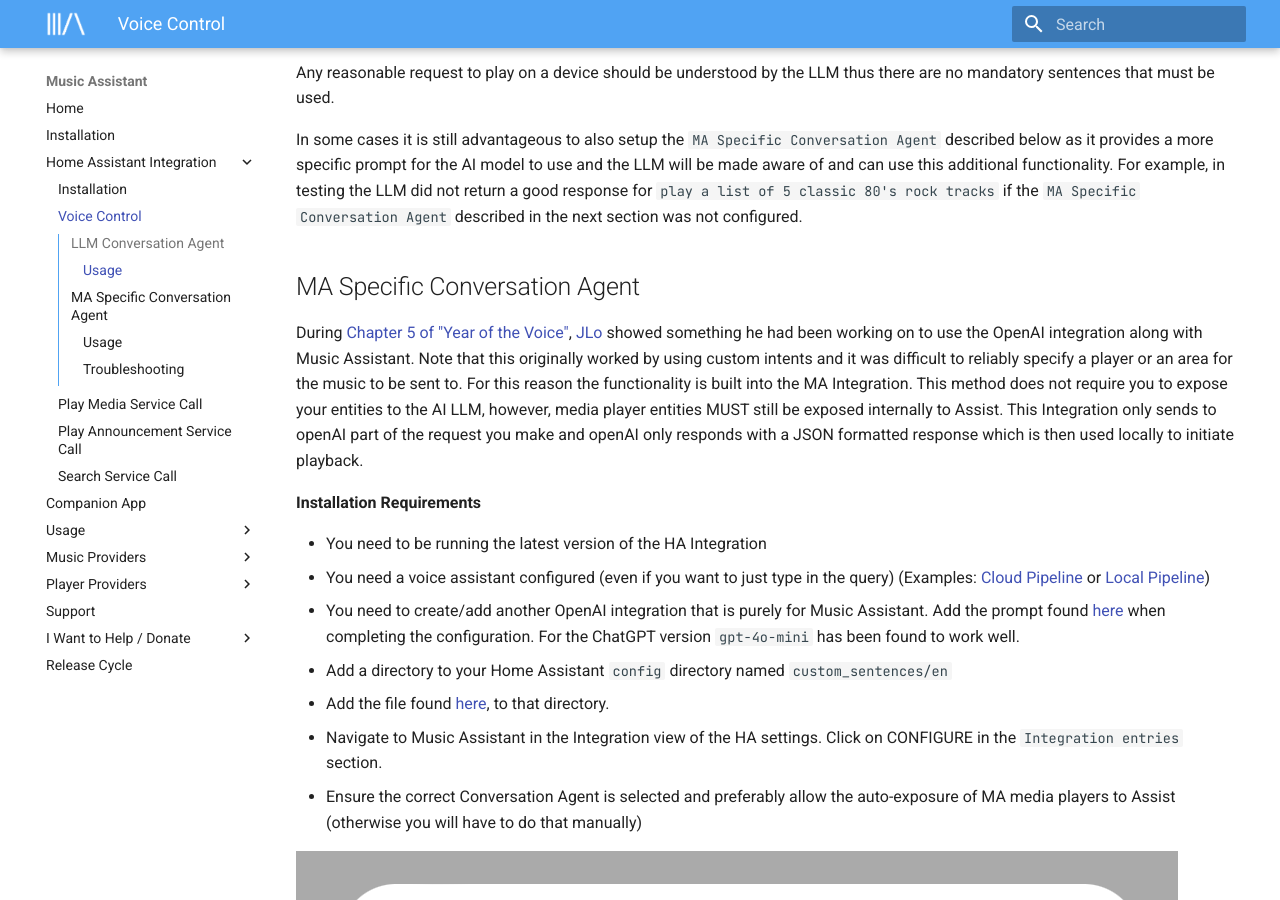
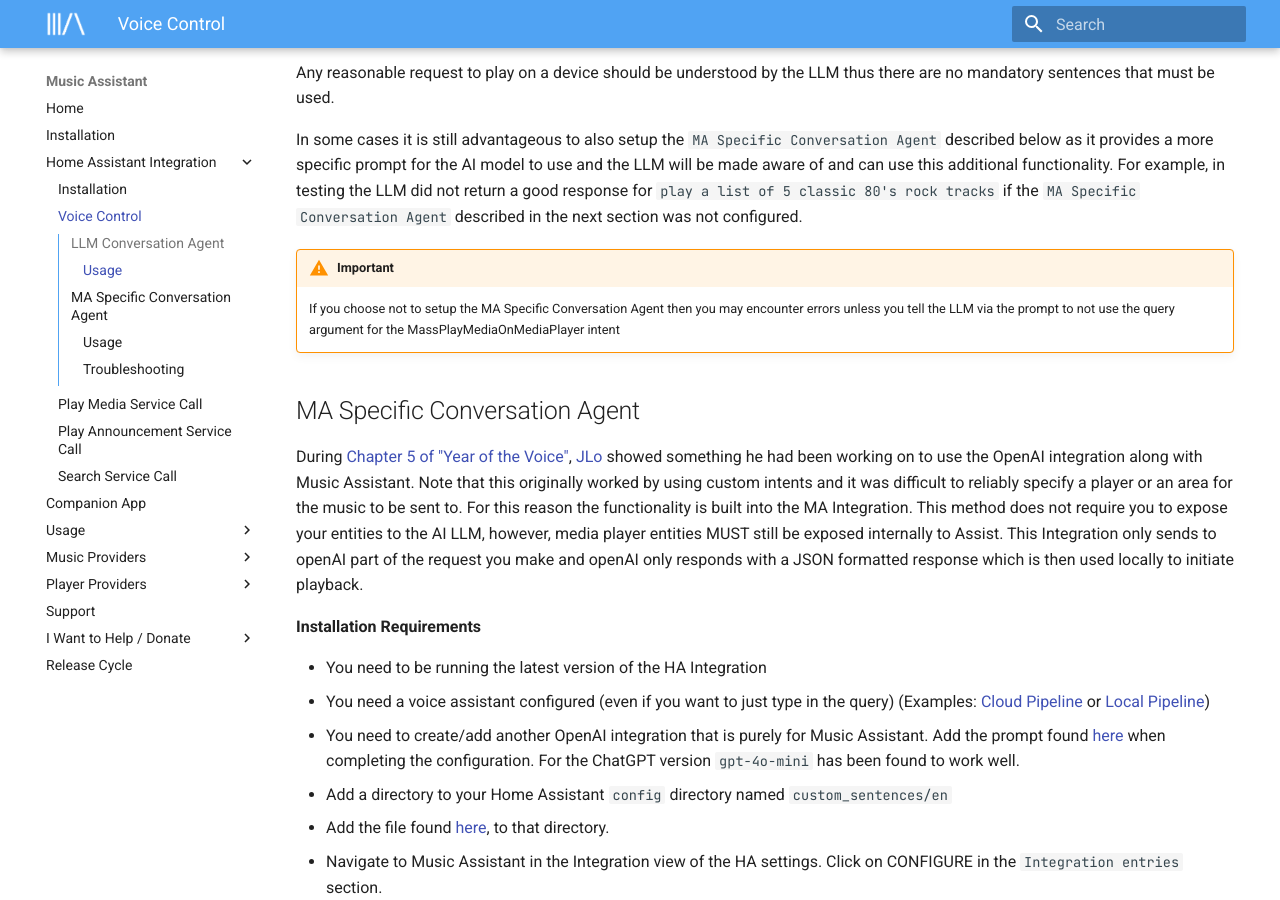
Before and after one commit to pwbriggs/music-assistant.github.io, an MkDocs documentation site: the page built from docs/integration/voice.md, in a window 1280 px wide and 900 px high, scrolled down 601 px. Built offline with MkDocs 1.6.1 and Material for MkDocs 9.7.7, drawn with Linux system fonts in a browser that asks for light colours.

Commit message:
Add note about possible error using the LLM

```diff
--- a/docs/integration/voice.md
+++ b/docs/integration/voice.md
@@ -18,6 +18,9 @@
 Any reasonable request to play on a device should be understood by the LLM thus there are no mandatory sentences that must be used.
 
 In some cases it is still advantageous to also setup the `MA Specific Conversation Agent` described below as it provides a more specific prompt for the AI model to use and the LLM will be made aware of and can use this additional functionality. For example, in testing the LLM did not return a good response for `play a list of 5 classic 80's rock tracks` if the `MA Specific Conversation Agent` described in the next section was not configured.
+
+!!! warning "Important"
+    If you choose not to setup the MA Specific Conversation Agent then you may encounter errors unless you tell the LLM via the prompt to not use the query argument for the MassPlayMediaOnMediaPlayer intent
 
 ## MA Specific Conversation Agent
 
```
